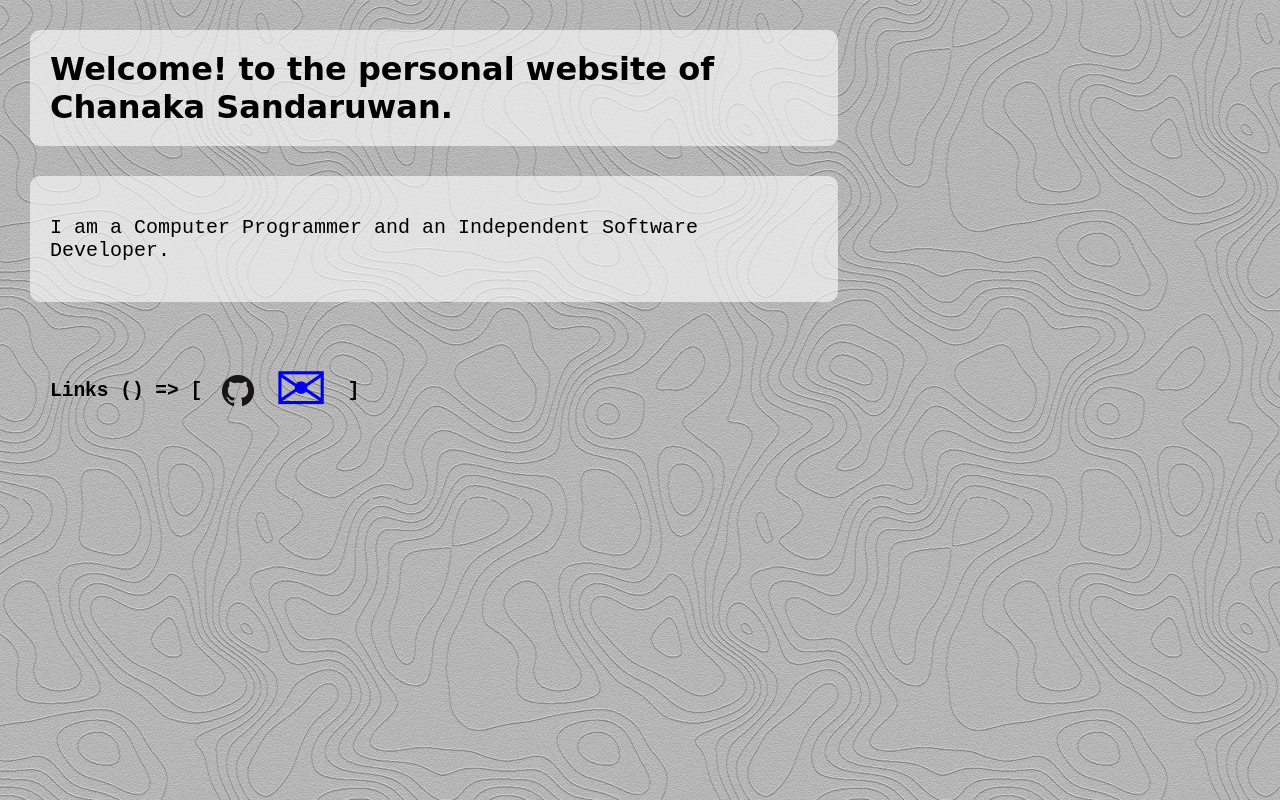
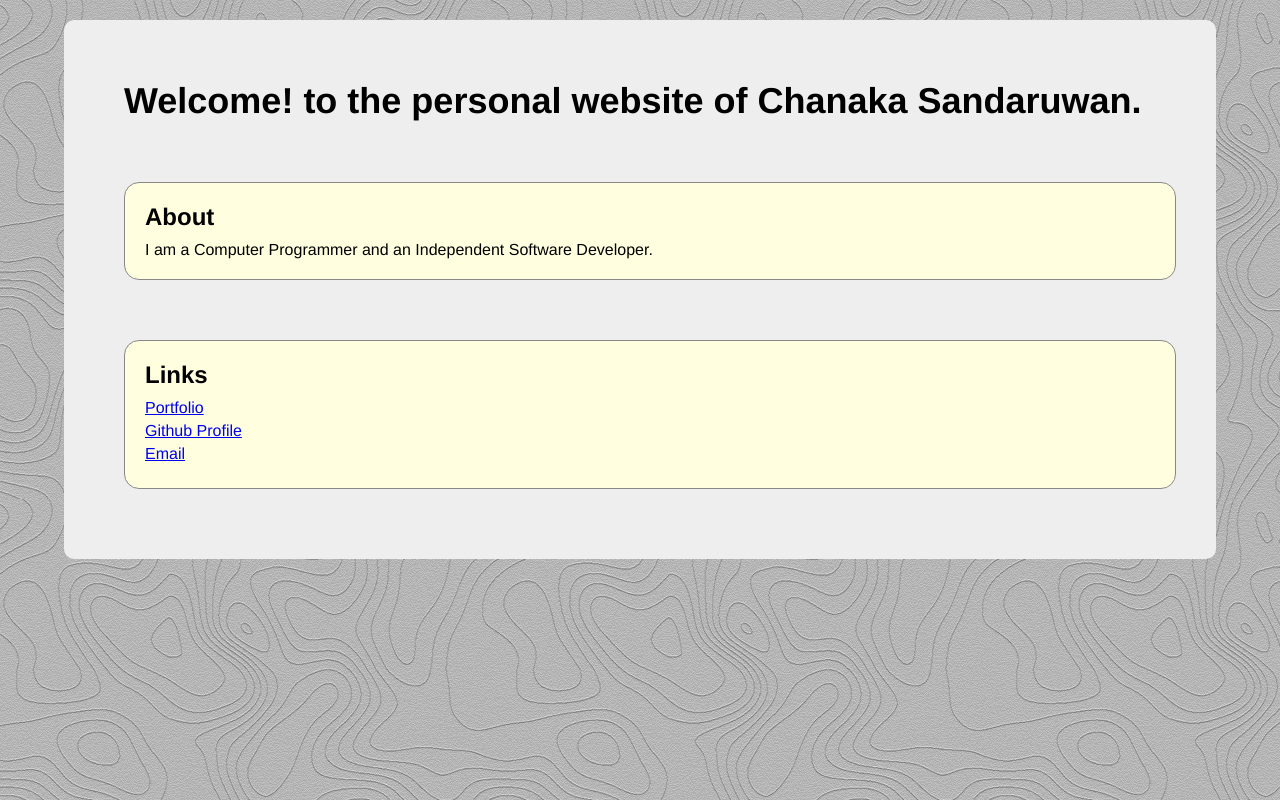
Before and after one commit to chanakasan/chanakasan.org, a plain HTML site: page index.html in a window 1280 px wide. Drawn offline with Linux system fonts and the light colour scheme.

Commit message:
change layout

```diff
--- a/index.html
+++ b/index.html
@@ -4,28 +4,32 @@
     <meta charset="utf-8" />
     <title>Chanaka Sandaruwan</title>
     <link rel="stylesheet" href="reset.css">
+    <link rel="stylesheet" href="layout.css">
+    <link rel="stylesheet" href="reusable.css">
     <link rel="stylesheet" href="style.css">
   </head>
   <body>
-    <div class="hero heading">
+    <div class="content">
       <h1>Welcome! to the personal website of Chanaka Sandaruwan.</h1>
-    </div>
 
-    <div class="hero">
-      <p>
+      <div class="caption infoBox">
+        <h2>About</h2>
+
         I am a Computer Programmer and an Independent Software Developer.
-      </p>
-    </div>
+      </div>
 
-    <div class="links">
-      <h2>Links () => [</h2>
-      <a href="https://github.com/chanakasan" title="Chanaka's Github Profile">
-        <img src="images/GitHub-Mark-32px.png" />
-      </a>
-      <a href="mailto:chanakasan@gmail.com" title="Chanaka's Email">
-        <span class="envelop-icon">&#9993;</span>
-      </a>
-      <h2>]</h2>
-    </div>
+      <div class="links infoBox">
+        <h2>Links</h2>
+
+        <a href="http://chanakasan.org/portfolio" title="Chanaka's Portfolio of Work">
+          <i class="icon-github"></i> Portfolio
+        </a>
+        <a href="https://github.com/chanakasan" title="Chanaka's Github Profile">
+          <i class="icon-github"></i> Github Profile
+        </a>
+        <a href="mailto:chanakasan@gmail.com" title="Chanaka's Email">
+          <i class="icon-envelop"></i> Email
+        </a>
+      </div>
   </body>
 </html>
--- /dev/null
+++ b/layout.css
@@ -0,0 +1,11 @@
+.content {
+  background: #eee;
+  width: 90vw;
+  margin: auto;
+  margin-top: 20px;
+  padding: 40px;
+  padding-top: 60px;
+  padding-left: 60px;
+  border-radius: 10px;
+  box-sizing: border-box;
+}
--- a/reset.css
+++ b/reset.css
@@ -9,5 +9,5 @@ h1,h2,h3,h4,h5,h6 {
 }
 
 a {
-  text-decoration: none;
+  text-decoration: underline;
 }
--- /dev/null
+++ b/reusable.css
@@ -0,0 +1,6 @@
+.infoBox {
+  background: #ffffe0;
+  padding: 20px;
+  border: 1px solid #888;
+  border-radius: 15px;
+}
--- a/style.css
+++ b/style.css
@@ -1,36 +1,27 @@
 body {
   background: url(images/cartographer.png) #f1f1f1;
-  font-family: monospace;
+  font-family: Helvetica Neue, Helvetica, Verdana, Arial;
 }
 
-.heading {
-  font-family: cursive;
+h1 {
+  font-size: 36px;
 }
 
-.hero {
-  background: rgba(255, 255, 255, 0.6);
-  width: 60vw;
-  margin: 30px 30px;
-  padding: 20px;
-  border-radius: 10px;
+h2 {
+  font-size: 24px;
+  margin-bottom: 10px;
 }
 
-.hero p {
-  font-size: 20px;
+.caption {
+  margin: 60px 0;
 }
 
+
 .links {
-  display: flex;
-  align-items: center;
-  margin: 30px 30px;
-  border-radius: 10px;
-  padding: 20px;
+  margin: 30px 0;
 }
 
-.links > * {
-  margin-right: 20px;
+.links a {
+  display: block;
+  margin-bottom: 5px;
 }
-
-.envelop-icon {
-  font-size: 64px;
-}
```
